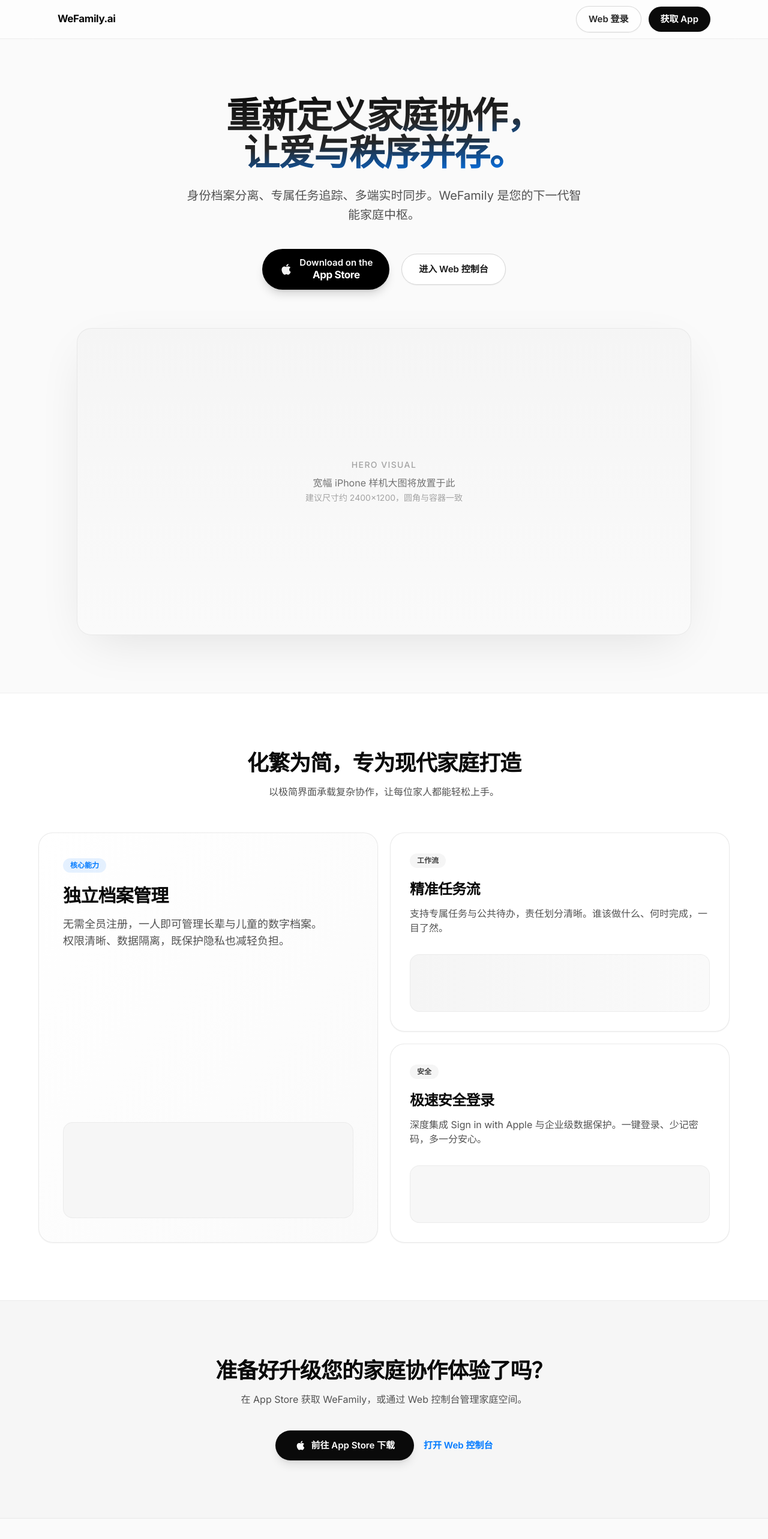
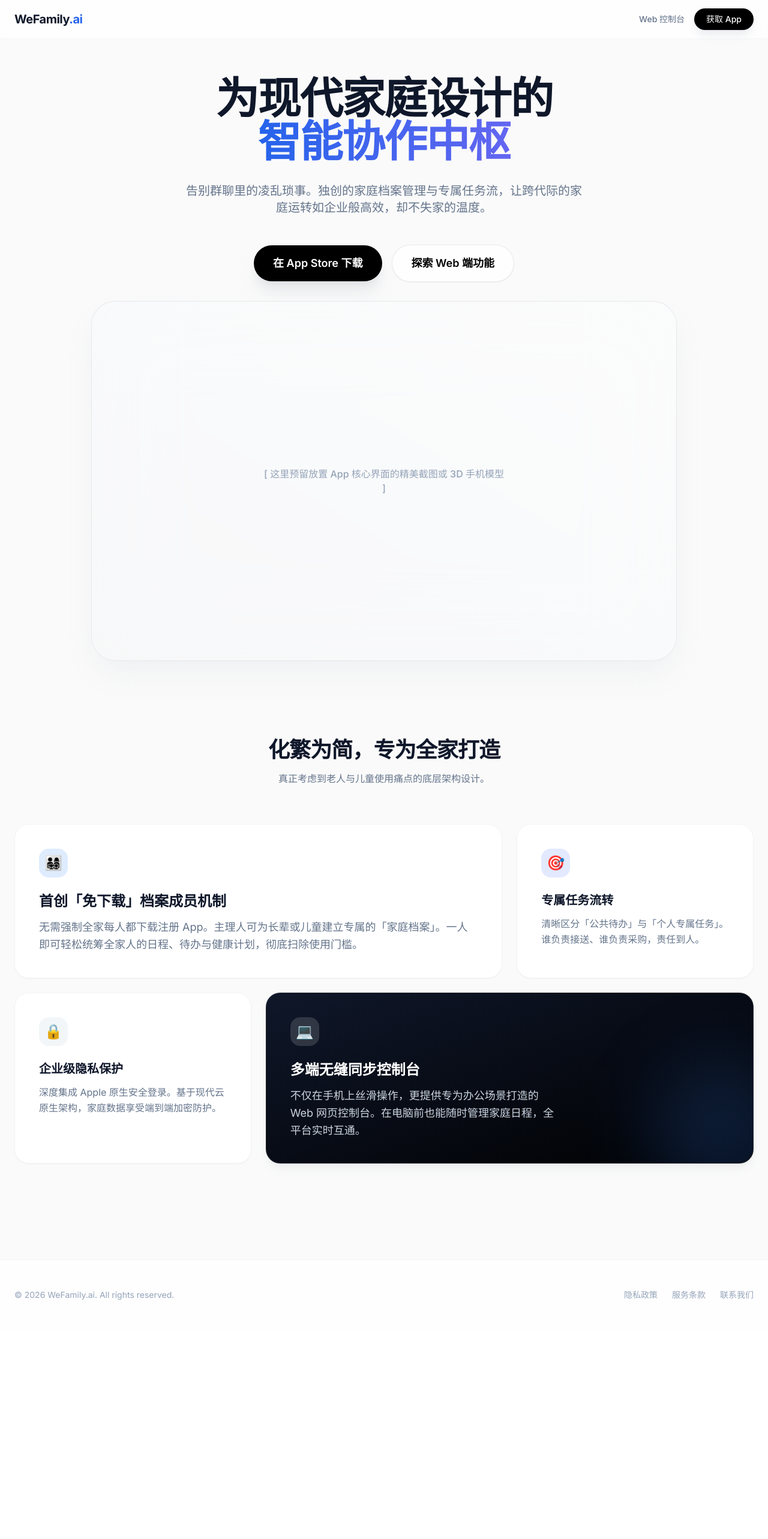
Before and after one commit to dias-smith-rock/wefamily, a Next.js app: page / in a window 1280 px wide. Shown: the top 2566 px of the page at 60% size. After the commit the page ends 2217 px from the top, so only its background shows below. Built offline with nearby package versions, Linux system fonts and the light colour scheme.

Commit message:
优化页面

```diff
--- a/app/page.tsx
+++ b/app/page.tsx
@@ -1,254 +1,168 @@
 import Link from "next/link";
 
-const BRAND = "#007AFF";
 const WEB_CONSOLE_HREF = "https://app.wefamily.ai";
-const APP_STORE_HREF = "https://apps.apple.com/app/wefamily"; // 替换为实际上架链接
-
-function AppleLogo({ className }: { className?: string }) {
-  return (
-    <svg
-      className={className}
-      viewBox="0 0 24 24"
-      fill="currentColor"
-      aria-hidden
-    >
-      <path d="M17.05 20.28c-.98.95-2.05.8-3.08.35-1.09-.46-2.09-.48-3.24 0-1.44.62-2.2.44-3.06-.35C2.79 15.25 3.51 7.59 9.05 7.31c1.35.07 2.29.74 3.08.8 1.18-.24 2.31-.93 3.57-.84 1.51.12 2.65.72 3.4 1.8-3.12 1.87-2.38 5.98.48 7.13-.57 1.5-1.31 2.99-2.54 4.09l.01-.01zM12.03 7.25c-.15-2.23 1.66-4.07 3.74-4.25.29 2.58-2.34 4.5-3.74 4.25z" />
-    </svg>
-  );
-}
+const APP_STORE_HREF = "https://apps.apple.com/app/wefamily";
+const CONTACT_EMAIL = "music.player.250617@gmail.com";
 
 export default function Home() {
   return (
-    <div className="min-h-dvh bg-[#FAFAFA]">
-      {/* 1. Sticky Navbar */}
-      <header className="sticky top-0 z-50 border-b border-black/[0.06] bg-white/72 backdrop-blur-xl backdrop-saturate-150 transition-[background-color,box-shadow] duration-300 supports-[backdrop-filter]:bg-white/60">
-        <nav
-          className="mx-auto flex h-14 max-w-6xl items-center justify-between px-5 sm:h-16 sm:px-6 lg:px-8"
-          aria-label="主导航"
-        >
+    <div className="min-h-screen bg-[#FAFAFA] font-sans text-slate-900 selection:bg-blue-200/80">
+      {/* 导航栏 */}
+      <header className="fixed top-0 z-50 w-full border-b border-gray-100/90 bg-white/70 backdrop-blur-md backdrop-saturate-150">
+        <div className="mx-auto flex h-16 max-w-7xl items-center justify-between px-6">
           <Link
             href="/"
-            className="text-[17px] font-bold tracking-tight text-neutral-950"
+            className="text-xl font-bold tracking-tight text-slate-900 transition-opacity hover:opacity-80"
           >
-            WeFamily.ai
+            WeFamily<span className="text-blue-600">.ai</span>
           </Link>
-          <div className="flex items-center gap-2 sm:gap-3">
+          <div className="flex items-center gap-4">
             <Link
               href={WEB_CONSOLE_HREF}
-              className="rounded-full border border-neutral-300/90 bg-white/50 px-4 py-2 text-[14px] font-semibold text-neutral-800 shadow-sm transition-all duration-300 hover:border-neutral-400 hover:bg-white hover:shadow-md active:scale-[0.98] sm:px-5 sm:py-2.5 sm:text-[15px]"
+              className="text-sm font-medium text-slate-500 transition-colors hover:text-slate-900"
             >
-              Web 登录
+              Web 控制台
             </Link>
-            <Link
+            <a
               href={APP_STORE_HREF}
-              className="rounded-full bg-neutral-950 px-4 py-2 text-[14px] font-semibold text-white shadow-sm transition-all duration-300 hover:bg-neutral-800 hover:shadow-md active:scale-[0.98] sm:px-5 sm:py-2.5 sm:text-[15px]"
+              className="rounded-full bg-black px-5 py-2 text-sm font-medium text-white shadow-lg shadow-gray-200/80 transition hover:bg-gray-800"
             >
               获取 App
-            </Link>
+            </a>
           </div>
-        </nav>
+        </div>
       </header>
 
-      <main>
-        {/* 2. Hero */}
-        <section className="relative overflow-hidden px-5 pb-16 pt-14 sm:px-6 sm:pb-20 sm:pt-20 lg:px-8 lg:pb-24 lg:pt-24">
-          <div
-            className="pointer-events-none absolute inset-0 -z-10 opacity-40"
-            aria-hidden
-          >
-            <div
-              className="absolute -left-1/4 top-0 h-[420px] w-[70%] rounded-full blur-3xl"
-              style={{
-                background: `radial-gradient(ellipse at center, ${BRAND}22 0%, transparent 65%)`,
-              }}
-            />
-          </div>
-
-          <div className="mx-auto max-w-4xl text-center motion-safe:animate-fade-up">
-            <h1 className="text-balance-safe text-4xl font-bold leading-[1.08] tracking-tight text-neutral-950 sm:text-5xl sm:leading-[1.06] md:text-6xl md:leading-[1.04]">
-              <span className="bg-gradient-to-br from-neutral-950 via-neutral-800 to-[#007AFF] bg-clip-text text-transparent">
-                重新定义家庭协作，让爱与秩序并存。
+      <main className="pb-20 pt-32">
+        {/* 英雄首屏 (Hero Section) */}
+        <section className="mx-auto max-w-5xl space-y-8 px-6 text-center">
+          <h1 className="text-balance text-5xl font-extrabold leading-[1.1] tracking-tight md:text-7xl">
+            为现代家庭设计的 <br />
+            <span className="bg-gradient-to-r from-blue-600 to-indigo-500 bg-clip-text text-transparent">
+              智能协作中枢
             </span>
           </h1>
-            <p className="mx-auto mt-6 max-w-2xl text-pretty text-lg leading-relaxed text-neutral-600 sm:text-xl sm:leading-relaxed">
-              身份档案分离、专属任务追踪、多端实时同步。WeFamily
-              是您的下一代智能家庭中枢。
+          <p className="mx-auto max-w-2xl text-pretty text-lg leading-relaxed text-slate-500 md:text-xl">
+            告别群聊里的凌乱琐事。独创的家庭档案管理与专属任务流，让跨代际的家庭运转如企业般高效，却不失家的温度。
           </p>
-
-            <div className="mt-10 flex flex-col items-center justify-center gap-4 sm:flex-row sm:gap-5">
+          <div className="flex flex-col items-center justify-center gap-4 pt-4 sm:flex-row">
             <a
               href={APP_STORE_HREF}
-                className="group inline-flex w-full max-w-[280px] items-center justify-center gap-2.5 rounded-full bg-black px-7 py-3.5 text-[15px] font-semibold text-white shadow-lg shadow-black/15 transition-all duration-300 hover:scale-[1.02] hover:bg-neutral-900 hover:shadow-xl active:scale-[0.99] sm:w-auto sm:max-w-none"
+              className="w-full rounded-full bg-black px-8 py-4 text-center text-lg font-semibold text-white shadow-xl shadow-gray-300/50 transition hover:scale-[1.02] active:scale-[0.99] sm:w-auto"
             >
-                <AppleLogo className="h-6 w-6 shrink-0 opacity-95 transition-transform duration-300 group-hover:scale-105" />
-                <span className="leading-tight">
-                  Download on the
-                  <br />
-                  <span className="text-[17px] font-bold tracking-tight">
-                    App Store
-                  </span>
-                </span>
+              在 App Store 下载
             </a>
             <Link
               href={WEB_CONSOLE_HREF}
-                className="inline-flex w-full max-w-[280px] items-center justify-center rounded-full border border-neutral-300 bg-white px-7 py-3.5 text-[15px] font-semibold text-neutral-900 shadow-sm transition-all duration-300 hover:border-[#007AFF]/40 hover:bg-[#007AFF]/[0.06] hover:text-[#007AFF] hover:shadow-md active:scale-[0.99] sm:w-auto sm:max-w-none"
+              className="w-full rounded-full border border-gray-200/90 bg-white/80 px-8 py-4 text-center text-lg font-semibold text-black shadow-sm backdrop-blur-sm transition hover:bg-gray-50/90 sm:w-auto"
             >
-                进入 Web 控制台
+              探索 Web 端功能
             </Link>
           </div>
-          </div>
 
-          <div className="mx-auto mt-16 max-w-5xl motion-safe:animate-fade-in motion-safe:[animation-delay:120ms] motion-safe:opacity-0 motion-safe:[animation-fill-mode:forwards]">
-            <div
-              className="relative aspect-[21/10] w-full overflow-hidden rounded-3xl border border-neutral-200/80 bg-gradient-to-b from-neutral-100 to-neutral-50 shadow-[0_24px_80px_-24px_rgba(0,0,0,0.12)] transition-transform duration-500 hover:scale-[1.005] sm:aspect-[2/1]"
-              role="img"
-              aria-label="iPhone 产品展示图占位区域"
-            >
-              <div className="absolute inset-0 flex flex-col items-center justify-center gap-2 p-8 text-center">
-                <span className="text-sm font-medium uppercase tracking-widest text-neutral-400">
-                  Hero Visual
-                </span>
-                <p className="max-w-md text-base text-neutral-500">
-                  宽幅 iPhone 样机大图将放置于此
-                  <br />
-                  <span className="text-sm text-neutral-400">
-                    建议尺寸约 2400×1200，圆角与容器一致
-                  </span>
+          {/* 视觉占位框 (未来放 3D 手机或 App 截图) */}
+          <div className="relative mt-16 flex h-[400px] w-full items-center justify-center overflow-hidden rounded-[2.5rem] border border-gray-200/90 bg-gradient-to-tr from-gray-100 to-gray-50 shadow-2xl shadow-gray-200/60 md:h-[600px]">
+            <div className="pointer-events-none absolute inset-0 bg-white/40 backdrop-blur-3xl" />
+            <p className="relative z-10 max-w-md px-6 text-center font-medium text-slate-400">
+              [ 这里预留放置 App 核心界面的精美截图或 3D 手机模型 ]
             </p>
-              </div>
-            </div>
           </div>
         </section>
 
-        {/* 3. Bento Features */}
-        <section
-          id="features"
-          className="border-t border-neutral-200/60 bg-white px-5 py-20 sm:px-6 sm:py-24 lg:px-8"
-        >
-          <div className="mx-auto max-w-6xl">
-            <h2 className="text-center text-3xl font-bold tracking-tight text-neutral-950 sm:text-4xl">
-              化繁为简，专为现代家庭打造
+        {/* 核心特性 (Bento Box) */}
+        <section className="mx-auto mt-32 max-w-7xl px-6">
+          <div className="mb-16 text-center">
+            <h2 className="text-3xl font-bold tracking-tight text-slate-900 md:text-4xl">
+              化繁为简，专为全家打造
             </h2>
-            <p className="mx-auto mt-4 max-w-2xl text-center text-neutral-600">
-              以极简界面承载复杂协作，让每位家人都能轻松上手。
-            </p>
-
-            <div className="mt-14 grid grid-cols-1 gap-4 sm:gap-5 lg:grid-cols-4 lg:grid-rows-2 lg:gap-5">
-              {/* Card 1 — wide tall */}
-              <article className="group relative flex flex-col justify-between overflow-hidden rounded-3xl border border-neutral-200/80 bg-gradient-to-br from-white to-neutral-50 p-8 shadow-sm transition-all duration-500 hover:-translate-y-1 hover:border-neutral-300 hover:shadow-xl lg:col-span-2 lg:row-span-2 lg:p-10">
-                <div>
-                  <span className="inline-flex rounded-full bg-[#007AFF]/10 px-3 py-1 text-xs font-semibold text-[#007AFF]">
-                    核心能力
-                  </span>
-                  <h3 className="mt-5 text-2xl font-bold tracking-tight text-neutral-950 lg:text-3xl">
-                    独立档案管理
-                  </h3>
-                  <p className="mt-4 max-w-md text-base leading-relaxed text-neutral-600 lg:text-lg">
-                    无需全员注册，一人即可管理长辈与儿童的数字档案。权限清晰、数据隔离，既保护隐私也减轻负担。
+            <p className="mt-4 text-slate-500">
+              真正考虑到老人与儿童使用痛点的底层架构设计。
             </p>
           </div>
-                <div
-                  className="mt-10 h-32 rounded-2xl bg-neutral-100/80 ring-1 ring-inset ring-neutral-200/60 transition-all duration-500 group-hover:bg-[#007AFF]/[0.06] group-hover:ring-[#007AFF]/20 lg:h-40"
-                  aria-hidden
-                />
-              </article>
 
-              {/* Card 2 */}
-              <article className="group flex flex-col justify-between overflow-hidden rounded-3xl border border-neutral-200/80 bg-white p-8 shadow-sm transition-all duration-500 hover:-translate-y-1 hover:border-neutral-300 hover:shadow-xl lg:col-span-2">
-                <div>
-                  <span className="inline-flex rounded-full bg-neutral-100 px-3 py-1 text-xs font-semibold text-neutral-700">
-                    工作流
-                  </span>
-                  <h3 className="mt-5 text-xl font-bold tracking-tight text-neutral-950 sm:text-2xl">
-                    精准任务流
+          <div className="grid grid-cols-1 gap-6 md:grid-cols-3">
+            {/* 特性卡片 1 - 占满两列 */}
+            <div className="rounded-3xl border border-gray-100 bg-white/90 p-10 shadow-sm backdrop-blur-sm transition hover:border-gray-200/80 hover:shadow-md md:col-span-2">
+              <div className="mb-6 flex h-12 w-12 items-center justify-center rounded-2xl bg-blue-100/90 text-2xl text-blue-600 backdrop-blur-sm">
+                👨‍👩‍👧‍👦
+              </div>
+              <h3 className="mb-3 text-2xl font-bold text-slate-900">
+                首创「免下载」档案成员机制
               </h3>
-                  <p className="mt-3 text-[15px] leading-relaxed text-neutral-600 sm:text-base">
-                    支持专属任务与公共待办，责任划分清晰。谁该做什么、何时完成，一目了然。
+              <p className="text-lg leading-relaxed text-slate-500">
+                无需强制全家每人都下载注册 App。主理人可为长辈或儿童建立专属的「家庭档案」。一人即可轻松统筹全家人的日程、待办与健康计划，彻底扫除使用门槛。
               </p>
             </div>
-                <div
-                  className="mt-8 h-24 rounded-2xl bg-gradient-to-r from-neutral-100 to-neutral-50 ring-1 ring-inset ring-neutral-200/60 transition-all duration-500 group-hover:from-[#007AFF]/8 group-hover:to-neutral-50"
-                  aria-hidden
-                />
-              </article>
 
-              {/* Card 3 */}
-              <article className="group flex flex-col justify-between overflow-hidden rounded-3xl border border-neutral-200/80 bg-white p-8 shadow-sm transition-all duration-500 hover:-translate-y-1 hover:border-neutral-300 hover:shadow-xl lg:col-span-2">
-                <div>
-                  <span className="inline-flex rounded-full bg-neutral-100 px-3 py-1 text-xs font-semibold text-neutral-700">
-                    安全
-                  </span>
-                  <h3 className="mt-5 text-xl font-bold tracking-tight text-neutral-950 sm:text-2xl">
-                    极速安全登录
+            {/* 特性卡片 2 */}
+            <div className="rounded-3xl border border-gray-100 bg-white/90 p-10 shadow-sm backdrop-blur-sm transition hover:border-gray-200/80 hover:shadow-md">
+              <div className="mb-6 flex h-12 w-12 items-center justify-center rounded-2xl bg-indigo-100/90 text-2xl text-indigo-600 backdrop-blur-sm">
+                🎯
+              </div>
+              <h3 className="mb-3 text-xl font-bold text-slate-900">
+                专属任务流转
               </h3>
-                  <p className="mt-3 text-[15px] leading-relaxed text-neutral-600 sm:text-base">
-                    深度集成 Sign in with Apple
-                    与企业级数据保护。一键登录、少记密码，多一分安心。
+              <p className="leading-relaxed text-slate-500">
+                清晰区分「公共待办」与「个人专属任务」。谁负责接送、谁负责采购，责任到人。
               </p>
             </div>
-                <div
-                  className="mt-8 h-24 rounded-2xl bg-neutral-900/[0.03] ring-1 ring-inset ring-neutral-200/60 transition-all duration-500 group-hover:ring-[#007AFF]/25"
-                  aria-hidden
-                />
-              </article>
+
+            {/* 特性卡片 3 */}
+            <div className="rounded-3xl border border-gray-100 bg-white/90 p-10 shadow-sm backdrop-blur-sm transition hover:border-gray-200/80 hover:shadow-md">
+              <div className="mb-6 flex h-12 w-12 items-center justify-center rounded-2xl bg-slate-100/90 text-2xl text-slate-800 backdrop-blur-sm">
+                🔒
               </div>
+              <h3 className="mb-3 text-xl font-bold text-slate-900">
+                企业级隐私保护
+              </h3>
+              <p className="leading-relaxed text-slate-500">
+                深度集成 Apple 原生安全登录。基于现代云原生架构，家庭数据享受端到端加密防护。
+              </p>
             </div>
-        </section>
 
-        {/* 4. Footer CTA + links */}
-        <section className="border-t border-neutral-200/60 bg-neutral-100/80 px-5 py-20 sm:px-6 sm:py-24 lg:px-8">
-          <div className="mx-auto max-w-3xl text-center">
-            <h2 className="text-balance-safe text-3xl font-bold tracking-tight text-neutral-950 sm:text-4xl">
-              准备好升级您的家庭协作体验了吗？
-            </h2>
-            <p className="mt-4 text-neutral-600">
-              在 App Store 获取 WeFamily，或通过 Web 控制台管理家庭空间。
+            {/* 特性卡片 4 - 占满两列 */}
+            <div className="relative overflow-hidden rounded-3xl border border-white/10 bg-gradient-to-br from-slate-900 to-black p-10 shadow-lg shadow-gray-300/30 md:col-span-2">
+              <div className="relative z-10">
+                <div className="mb-6 flex h-12 w-12 items-center justify-center rounded-2xl bg-white/15 text-2xl backdrop-blur-sm">
+                  💻
+                </div>
+                <h3 className="mb-3 text-2xl font-bold text-white">
+                  多端无缝同步控制台
+                </h3>
+                <p className="max-w-md text-lg leading-relaxed text-slate-300">
+                  不仅在手机上丝滑操作，更提供专为办公场景打造的 Web 网页控制台。在电脑前也能随时管理家庭日程，全平台实时互通。
                 </p>
-            <div className="mt-10 flex flex-col items-center justify-center gap-4 sm:flex-row">
-              <a
-                href={APP_STORE_HREF}
-                className="inline-flex items-center justify-center gap-2 rounded-full bg-neutral-950 px-8 py-3.5 text-[15px] font-semibold text-white shadow-lg transition-all duration-300 hover:scale-[1.03] hover:bg-neutral-800 active:scale-[0.98]"
-              >
-                <AppleLogo className="h-5 w-5" />
-                前往 App Store 下载
-              </a>
-              <Link
-                href={WEB_CONSOLE_HREF}
-                className="text-[15px] font-semibold text-[#007AFF] underline-offset-4 transition-colors hover:text-[#0066D6] hover:underline"
-              >
-                打开 Web 控制台
-              </Link>
+              </div>
+              <div className="pointer-events-none absolute -bottom-20 -right-20 h-64 w-64 rounded-full bg-blue-500 opacity-20 blur-3xl" />
             </div>
           </div>
         </section>
       </main>
 
-      <footer className="border-t border-neutral-200/80 bg-neutral-50 px-5 py-10 sm:px-6 lg:px-8">
-        <div className="mx-auto flex max-w-6xl flex-col items-center gap-6 text-center sm:flex-row sm:justify-between sm:text-left">
-          <p className="text-sm text-neutral-500">
-            © 2026 WeFamily.ai
+      {/* 页脚 */}
+      <footer className="mt-20 border-t border-gray-100 bg-white/80 py-12 backdrop-blur-sm">
+        <div className="mx-auto flex max-w-7xl flex-col items-center justify-between gap-4 px-6 md:flex-row">
+          <p className="text-sm text-slate-400">
+            © 2026 WeFamily.ai. All rights reserved.
           </p>
-          <nav
-            className="flex flex-wrap items-center justify-center gap-x-6 gap-y-2 text-sm font-medium text-neutral-600"
-            aria-label="页脚"
-          >
+          <nav className="flex gap-6 text-sm font-medium text-slate-400">
             <Link
               href="/privacy"
-              className="transition-colors hover:text-[#007AFF]"
+              className="transition-colors hover:text-slate-900"
             >
-              Privacy Policy
+              隐私政策
             </Link>
             <Link
               href="/terms"
-              className="transition-colors hover:text-[#007AFF]"
+              className="transition-colors hover:text-slate-900"
             >
-              Terms of Service
+              服务条款
             </Link>
             <a
-              href="mailto:music.player.250617@gmail.com"
-              className="transition-colors hover:text-[#007AFF]"
+              href={`mailto:${CONTACT_EMAIL}`}
+              className="transition-colors hover:text-slate-900"
             >
-              Contact
+              联系我们
             </a>
           </nav>
         </div>
```
Lines whose indentation alone changed are shown as unchanged.
